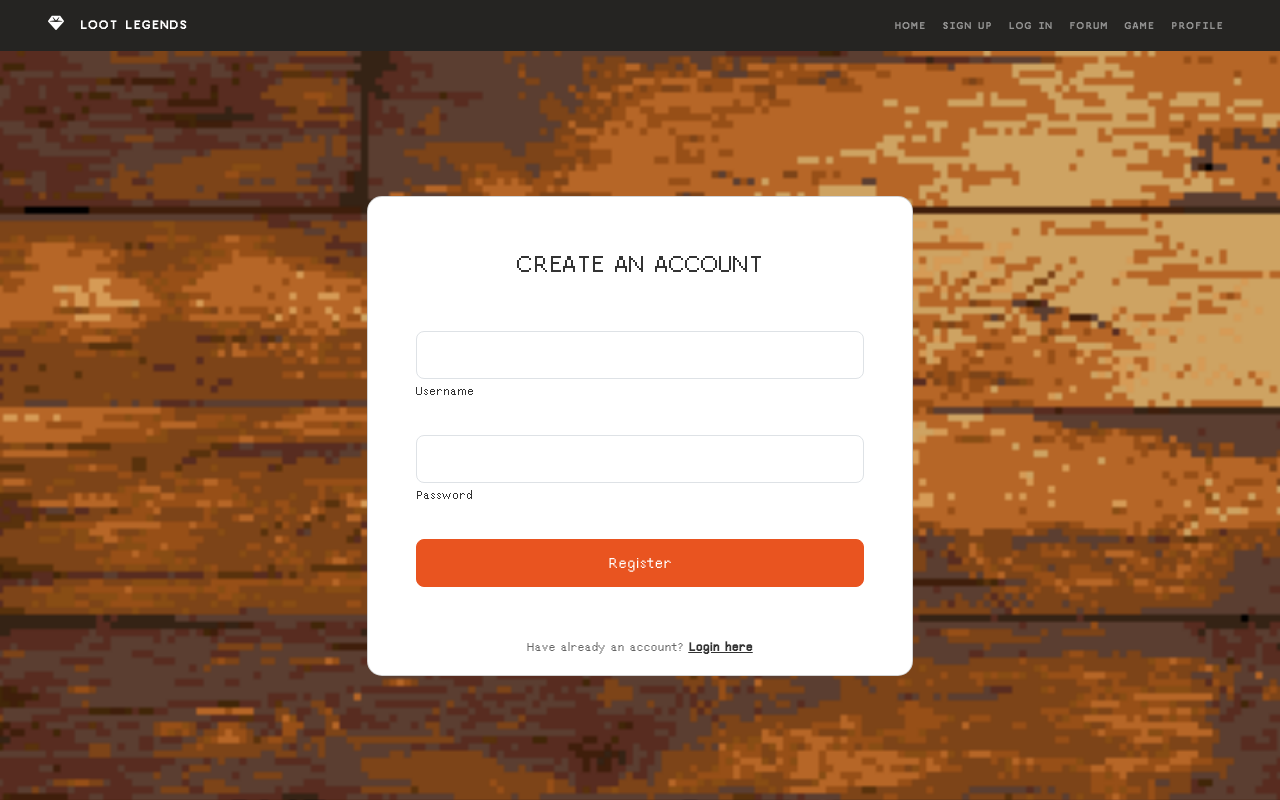
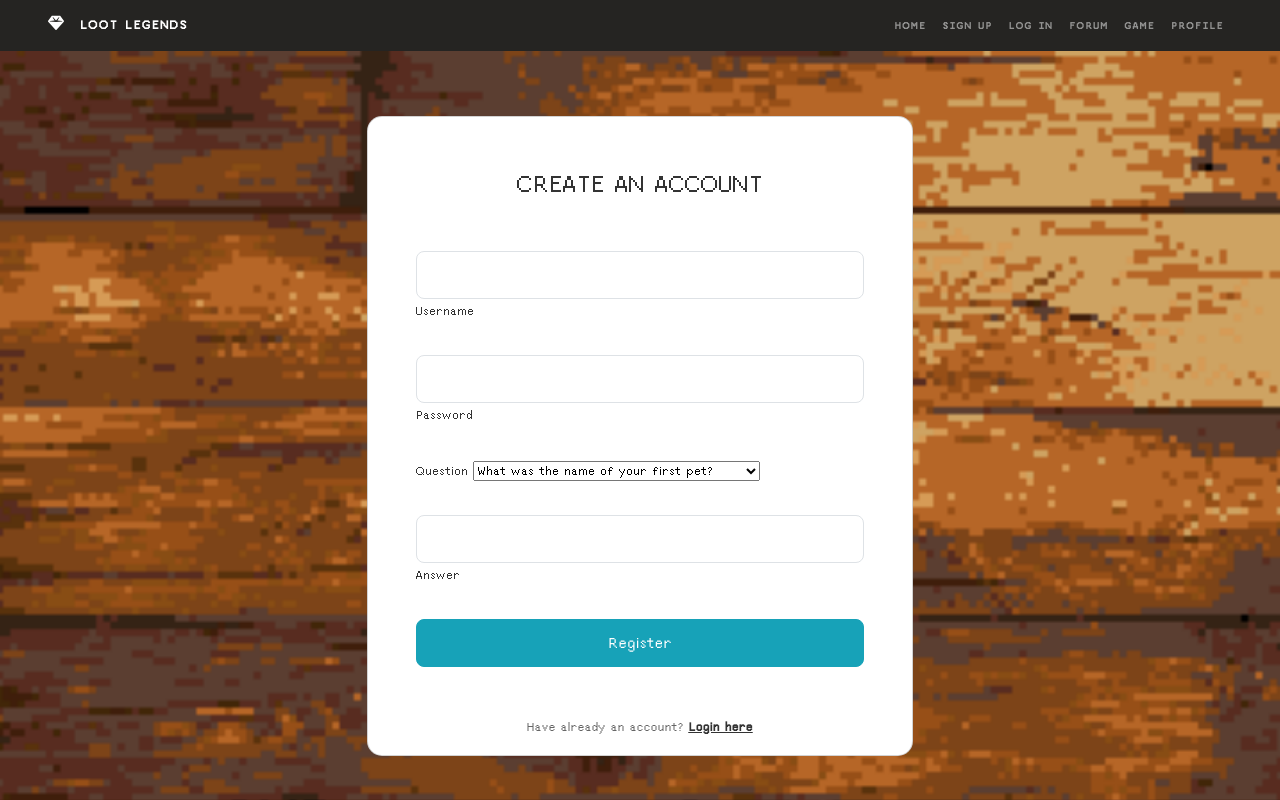
Before and after one commit to Semuca/CITS3403, a Flask app: page /register in a window 1280 px wide. Run offline with Flask 3, Linux system fonts and the light colour scheme; some libraries are stand-ins or nearby versions.

Commit message:
Basic Security Question initialisation functionality

```diff
--- a/app/static/js/login.js
+++ b/app/static/js/login.js
@@ -29,9 +29,9 @@ jQuery(() => {
     $("#pressCreate").on("click",() => {
         const body = JSON.stringify({
                 username: $("#username").val(),
-                password: (hash($("#password").val())),
-                securityQuestion: 1,
-                securityQuestionAnswer: "test"
+                password: (hash($("#password").val())).toString(),
+                securityQuestion: $("#question").val(),
+                securityQuestionAnswer: (hash($("#answer").val())).toString()
             }
         )
         fetch("/api/users", {
--- a/app/templates/register.html
+++ b/app/templates/register.html
@@ -7,6 +7,7 @@
 {% endblock %}
 
 {% block bodyBlock %}
+    <section id="main" class="vh-100">
         <div class="d-flex align-items-center vh-100">
             <div class="container content h-100">
                 <div class="row d-flex justify-content-center align-items-center h-100">
@@ -19,13 +20,28 @@
                                         <input type="text" id="username" class="form-control form-control-lg" />
                                         <label class="form-label" for="username">Username</label>
                                     </div>
+
                                     <div class="form-outline mb-4">
                                         <input type="password" id="password" class="form-control form-control-lg" />
                                         <label class="form-label" for="password">Password</label>
                                     </div>
+                                    <div class="form-outline mb-4">
+                                        <label for="question">Question</label>
+                                            <select id="question">
+                                                <option value="1">What was the name of your first pet?</option>
+                                                <option value="2">What was the model of your got first car?</option>
+                                                <option value="3">What was the name of your primary school</option>
+                                            </select>
+                                    </div>
+                                    <div class="form-outline mb-4">
+                                        <input type="password" id="password" class="form-control form-control-lg" />
+                                        <label class="form-label" for="password">Answer</label>
+                                    </div>
+
                                     <div class="d-flex justify-content-center">
-                                    <button id="pressCreate" type="button" class="btn btn-block btn-primary btn-lg">Register</button>
+                                        <button id="pressCreate" type="button" class="btn btn-block btn-info btn-lg">Register</button>
                                     </div>
+
                                     <p class="text-center text-muted mt-5 mb-0">Have already an account? <a href="{{ url_for('main_bp.login_page') }}" class="fw-bold text-body"><u>Login here</u></a></p>
                                 </form>
                             </div>
@@ -34,4 +50,5 @@
                 </div>
             </div>
         </div>
+    </section>
 {% endblock %}
```
Lines whose indentation alone changed are shown as unchanged.
